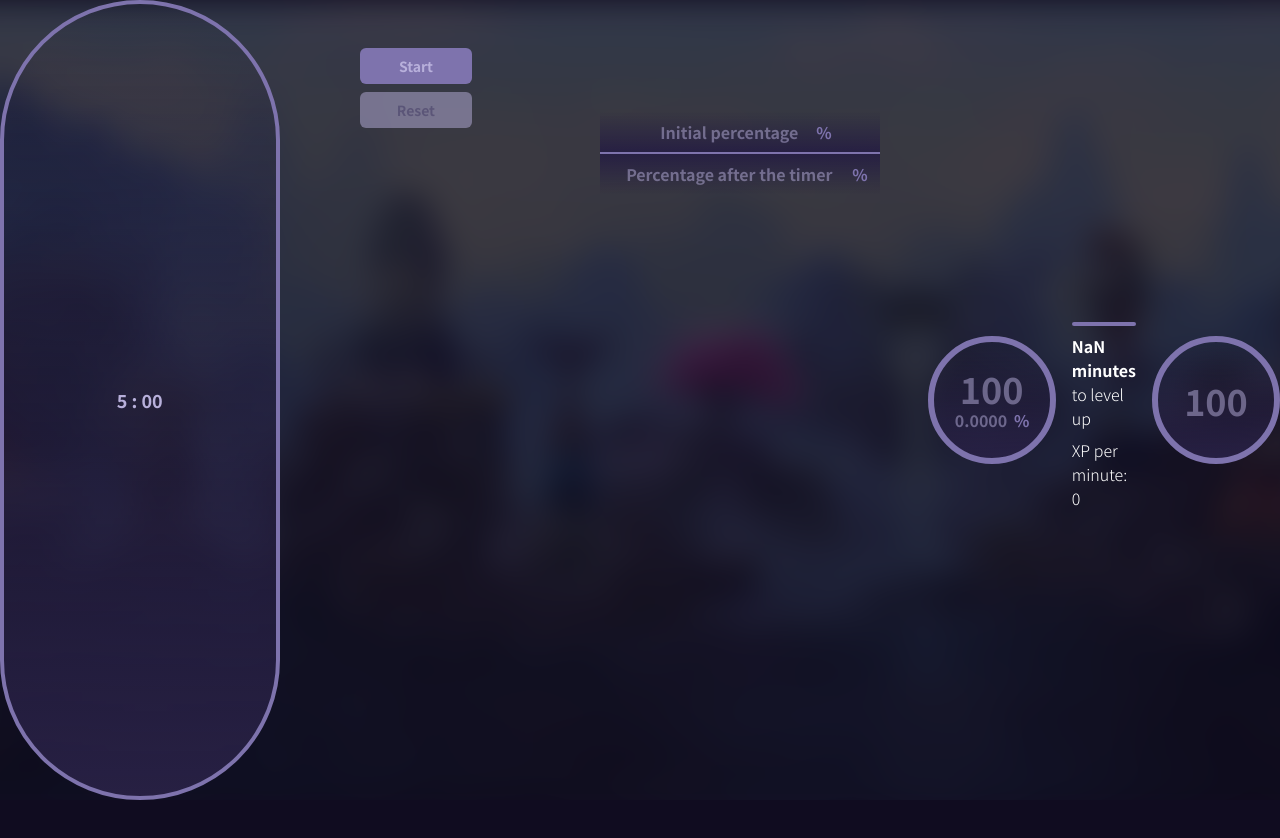
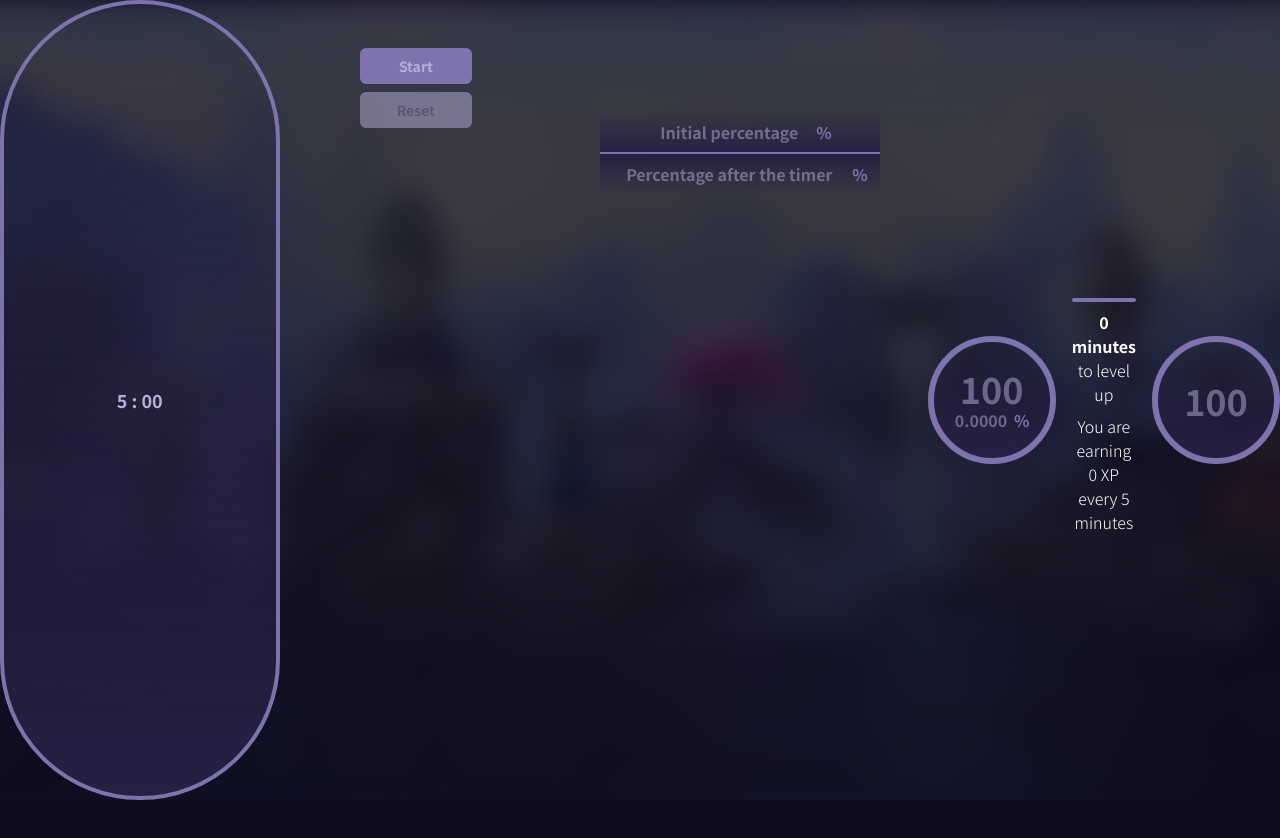
Before and after one commit to HenriqueFLTorres/Mir4Tools, a Next.js app: page /xp in a window 1280 px wide. Shown: the top 838 px of the page. Built offline with nearby package versions, Linux system fonts and the light colour scheme; no server answers.

Commit message:
Fixed time formatting

```diff
--- a/src/app/xp/page.tsx
+++ b/src/app/xp/page.tsx
@@ -35,7 +35,7 @@ export default function Home() {
   const XPPerMinute =
     levels.initial && levels.final && percentages.initial && percentages.final
       ? getPercentage(
-          XPPerLevel[levels.final] - XPPerLevel[levels.initial],
+          XPPerLevel[Number(levels.initial) + 1 as Level] - XPPerLevel[levels.initial],
           (Number(percentages.final) - Number(percentages.initial)) / 5
         )
       : 0;
--- a/src/components/xp/LevelCalculations.tsx
+++ b/src/components/xp/LevelCalculations.tsx
@@ -1,8 +1,14 @@
 import { Level, LevelState } from '@/app/xp/page';
 import Input from '@/components/Input';
-import { formatForExperience, formatLevel } from '@/utils/index';
+import {
+  formatForExperience,
+  formatLevel,
+  getReadableNumber,
+} from '@/utils/index';
+import humanizeDuration from 'humanize-duration';
 import { SetStateAction } from 'jotai';
 import millify from 'millify';
+import moment from 'moment';
 import React from 'react';
 
 export default function LevelCalculations({
@@ -10,7 +16,7 @@ export default function LevelCalculations({
   setLevels,
   percentages,
   setPercentages,
-  XPToTargetLevel,
+  XPToTargetLevel = 0,
   XPPerMinute,
 }: {
   levels: LevelState;
@@ -20,6 +26,8 @@ export default function LevelCalculations({
   XPToTargetLevel?: number;
   XPPerMinute: number;
 }) {
+  console.log(XPToTargetLevel);
+  console.log(XPPerMinute);
   return (
     <section className='flex w-full items-center gap-4'>
       <div className='flex h-32 w-32 flex-col items-center justify-center rounded-full border-[.375rem] border-primary-400 bg-input-bottom-to-top p-4'>
@@ -57,29 +65,34 @@ export default function LevelCalculations({
       </div>
 
       <div className='flex w-full flex-col items-center gap-2'>
-        <p className='mt-6 text-xl font-medium text-white'>
+        <p className='mt-6 text-center text-xl font-medium text-white'>
           {XPToTargetLevel
-            ? `${XPToTargetLevel.toLocaleString('en', {
-                useGrouping: true,
-              }).replace(/\,/g, '.')} (${millify(XPToTargetLevel)})`
+            ? `${getReadableNumber(XPToTargetLevel)} (${millify(
+                XPToTargetLevel
+              )})`
             : ''}
         </p>
 
         <span className='flex h-1 w-full rounded-full bg-primary-400' />
 
-        <p className='text-base font-light text-white'>
+        <p className='text-center text-base font-light text-white'>
           <b className='font-bold'>
-            {((XPToTargetLevel ?? 0) / XPPerMinute).toLocaleString('en', { maximumFractionDigits: 0 })} minutes
+            {XPToTargetLevel
+              ? humanizeDuration(
+                  moment
+                    .duration((XPToTargetLevel / XPPerMinute) * 5, 'minutes')
+                    .asMilliseconds(),
+                  { round: true }
+                )
+              : 0}{' '}
+            minutes
           </b>{' '}
           to level up
         </p>
 
-        <p className='text-base font-light text-white'>
-          XP per minute:{' '}
-          {XPPerMinute.toLocaleString('en', { useGrouping: true }).replace(
-            /\,/g,
-            '.'
-          )}
+        <p className='text-center text-base font-light text-white'>
+          You are earning {getReadableNumber(XPPerMinute * 5)} XP every 5
+          minutes
         </p>
       </div>
 
--- a/src/utils/index.ts
+++ b/src/utils/index.ts
@@ -105,3 +105,6 @@ export const getPercentage = (
   value: string | number,
   percentage?: string | number
 ) => Number(value) * (Number(percentage ?? 0) / 100);
+
+export const getReadableNumber = (number: number) =>
+  number.toLocaleString('en', { useGrouping: true }).replace(/\,/g, '.');
```
